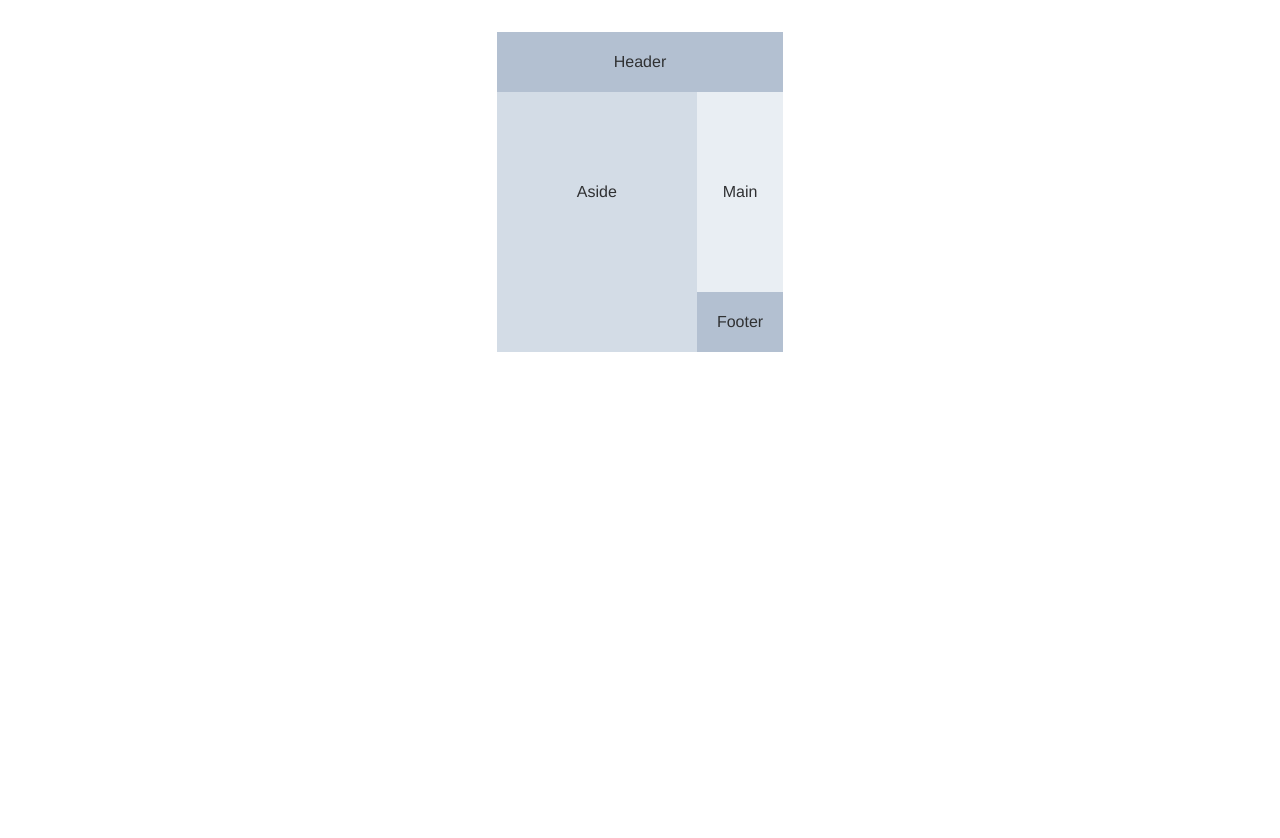
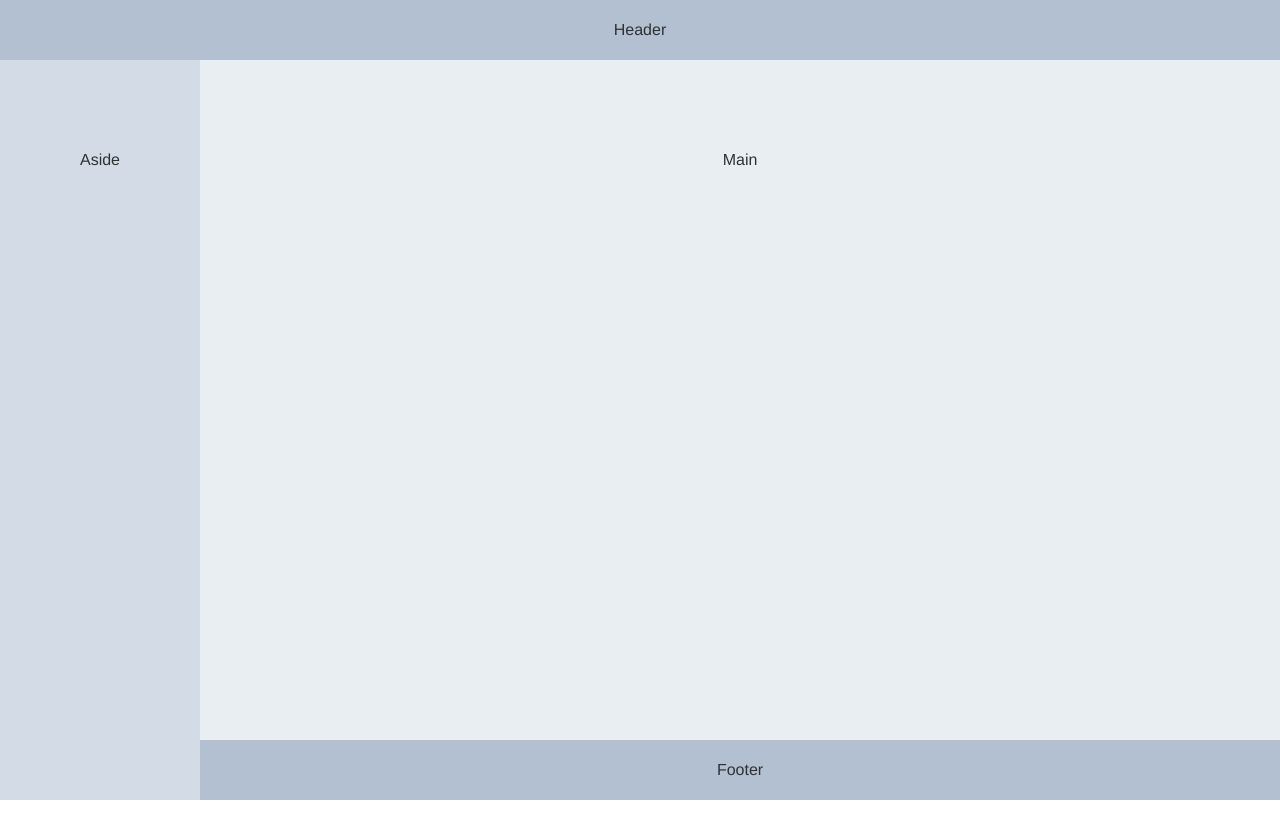
Before and after one commit to zerokkcoder/article-artisan, a Vue app in the folder frontend/: page /#/home in a window 1280 px wide. Shown: the top 838 px of the page. After the commit the page ends 800 px from the top, so only its background shows below. Built offline with nearby package versions, Linux system fonts and the light colour scheme; sample sign-in values are in the browser's storage.

Commit message:
style: 优化全局布局样式并隐藏滚动条
调整全局布局样式以确保全屏显示，移除所有滚动条以提升用户体验

```diff
--- a/frontend/src/App.vue
+++ b/frontend/src/App.vue
@@ -10,10 +10,23 @@
 
 <style scoped>
 #app {
-  margin: 0;
-  padding: 0;
-  width: 100%;
-  height: 100vh;
+  margin: 0 !important;
+  padding: 0 !important;
+  width: 100% !important;
+  height: 100vh !important;
+  overflow: hidden !important;
+  position: fixed !important;
+  top: 0 !important;
+  left: 0 !important;
   font-family: 'Helvetica Neue', Helvetica, 'PingFang SC', 'Hiragino Sans GB', 'Microsoft YaHei', '微软雅黑', Arial, sans-serif;
 }
+
+#app ::-webkit-scrollbar {
+  display: none !important;
+}
+
+#app {
+  scrollbar-width: none !important;
+  -ms-overflow-style: none !important;
+}
 </style>
--- a/frontend/src/pages/Home.vue
+++ b/frontend/src/pages/Home.vue
@@ -19,7 +19,31 @@
 
 <style scoped>
 .common-layout {
-  height: 100vh;
+  height: 100vh !important;
+  width: 100vw !important;
+  overflow: hidden !important;
+  position: fixed !important;
+  top: 0 !important;
+  left: 0 !important;
+  margin: 0 !important;
+  padding: 0 !important;
+}
+
+.common-layout ::-webkit-scrollbar {
+  display: none !important;
+}
+
+.common-layout {
+  scrollbar-width: none !important;
+  -ms-overflow-style: none !important;
+}
+
+.el-container {
+  height: 100% !important;
+  width: 100% !important;
+  overflow: hidden !important;
+  margin: 0 !important;
+  padding: 0 !important;
 }
 
 .el-header {
@@ -27,6 +51,8 @@
   color: var(--el-text-color-primary);
   text-align: center;
   line-height: 60px;
+  flex-shrink: 0;
+  overflow: hidden !important;
 }
 
 .el-aside {
@@ -34,6 +60,8 @@
   color: var(--el-text-color-primary);
   text-align: center;
   line-height: 200px;
+  flex-shrink: 0;
+  overflow: hidden !important;
 }
 
 .el-main {
@@ -41,6 +69,8 @@
   color: var(--el-text-color-primary);
   text-align: center;
   line-height: 160px;
+  overflow: hidden !important;
+  flex: 1;
 }
 
 .el-footer {
@@ -48,5 +78,7 @@
   color: var(--el-text-color-primary);
   text-align: center;
   line-height: 60px;
+  flex-shrink: 0;
+  overflow: hidden !important;
 }
 </style>
--- a/frontend/src/style.css
+++ b/frontend/src/style.css
@@ -22,12 +22,33 @@ a:hover {
   color: #535bf2;
 }
 
+html, body {
+  margin: 0;
+  padding: 0;
+  overflow: hidden !important;
+  width: 100%;
+  height: 100%;
+  position: fixed;
+  top: 0;
+  left: 0;
+}
+
 body {
-  margin: 0;
   display: flex;
   place-items: center;
-  min-width: 320px;
-  min-height: 100vh;
+}
+
+* {
+  box-sizing: border-box;
+}
+
+::-webkit-scrollbar {
+  display: none;
+}
+
+html {
+  scrollbar-width: none;
+  -ms-overflow-style: none;
 }
 
 h1 {
@@ -59,10 +80,11 @@ button:focus-visible {
 }
 
 #app {
-  max-width: 1280px;
-  margin: 0 auto;
-  padding: 2rem;
-  text-align: center;
+  width: 100%;
+  height: 100%;
+  margin: 0;
+  padding: 0;
+  overflow: hidden;
 }
 
 @media (prefers-color-scheme: light) {
```
